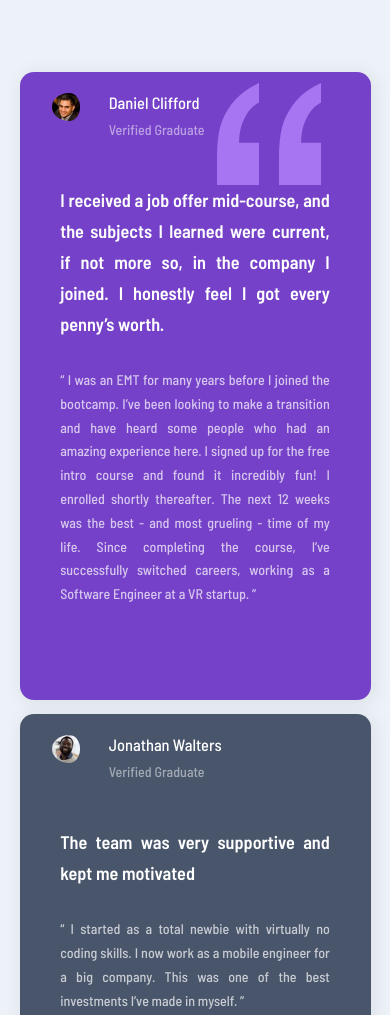
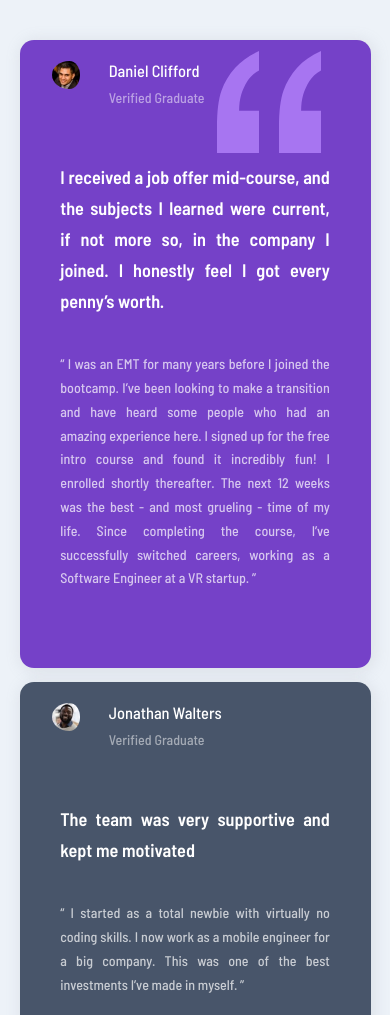
Before and after one commit to Jacks113/testimonials_fe-ment, a plain HTML site: page index.html in a window 390 px wide. Shown: the top 1015 px of the page. Drawn offline with Linux system fonts and the light colour scheme.

Commit message:
responsive positioning

```diff
--- a/style/styles.css
+++ b/style/styles.css
@@ -21,18 +21,22 @@ body{
 
     background-color: rgba(237,242,248,255);
 
-    height: 100vh;
+    height: 1150px;
     width: 100vw;
+
+    overflow-x: hidden;
 
     display: flex;
     justify-content: center;
-    align-items: center;
+    /* align-items: center; */
 }
 
 main{
     display: flex;
     justify-content: center;
-    align-items: center;
+
+    margin-top: 4em;
+
 }
 
 /*-----------------------------------------------------*/
@@ -56,7 +60,7 @@ main{
     column-gap: 1em;
 
     grid-template-columns: repeat(7, 1fr);
-    grid-template-rows: repeat(2, 1fr);
+    grid-template-rows: repeat(2, 1fr) ;
 
 
 
@@ -139,7 +143,7 @@ main{
 
 .review p{
     line-height: 1.6;
-    margin-top: 1em;
+    padding-top: 2em;
     width: 80%;
     text-align: justify;
     margin: auto;
@@ -179,7 +183,7 @@ main{
     padding-top: 1em;
     width: 85%;
 
-    margin: auto;
+    margin: 0 auto;
     display: grid;
 
     grid-template-columns: 15% 85%;
@@ -312,6 +316,10 @@ main{
         grid-template-rows: repeat(14, 200px);
         font-size: 1.4em;
     }
+
+    .review p{
+        margin-top: 0.5em;
+    }
 }
 
 
```
